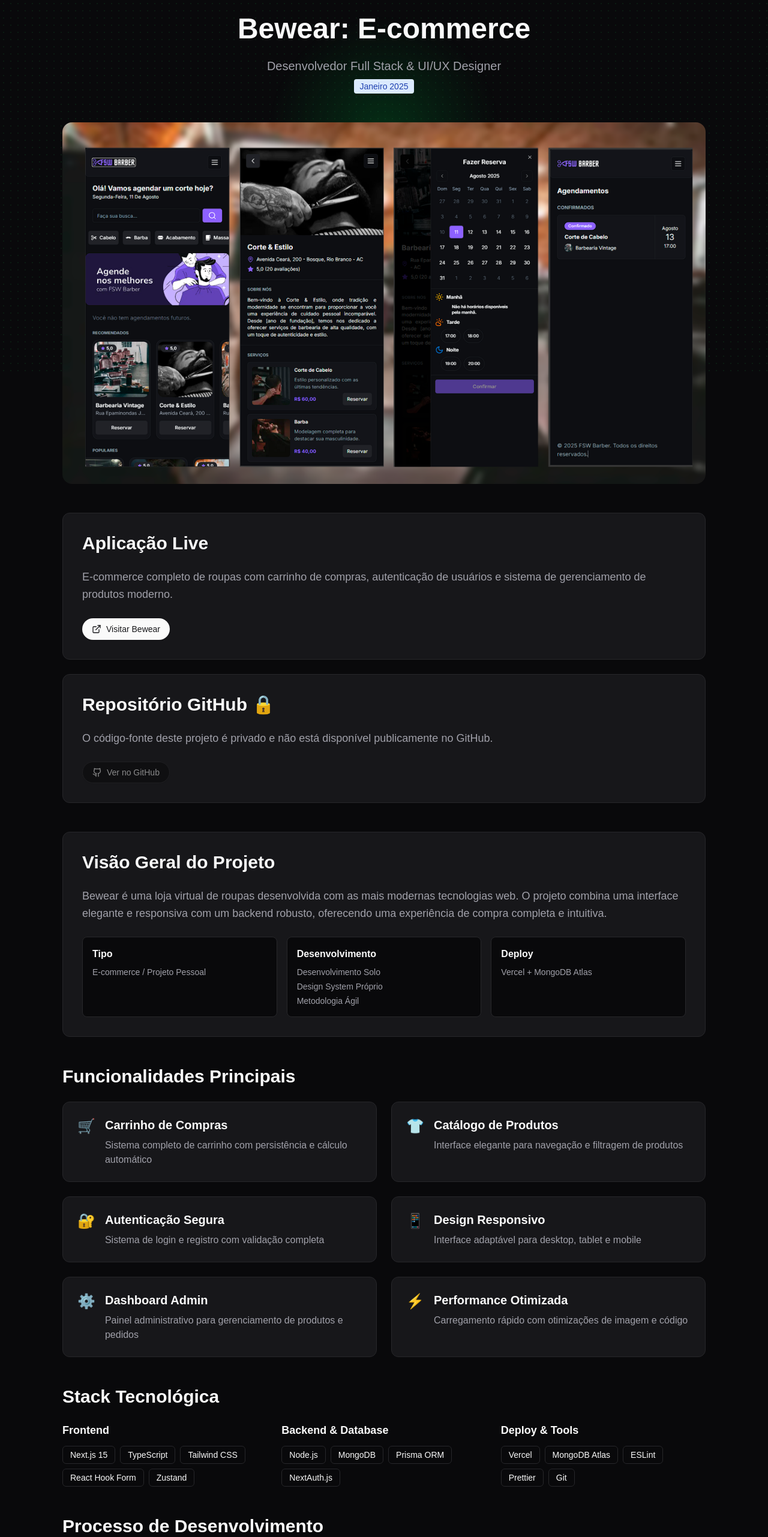
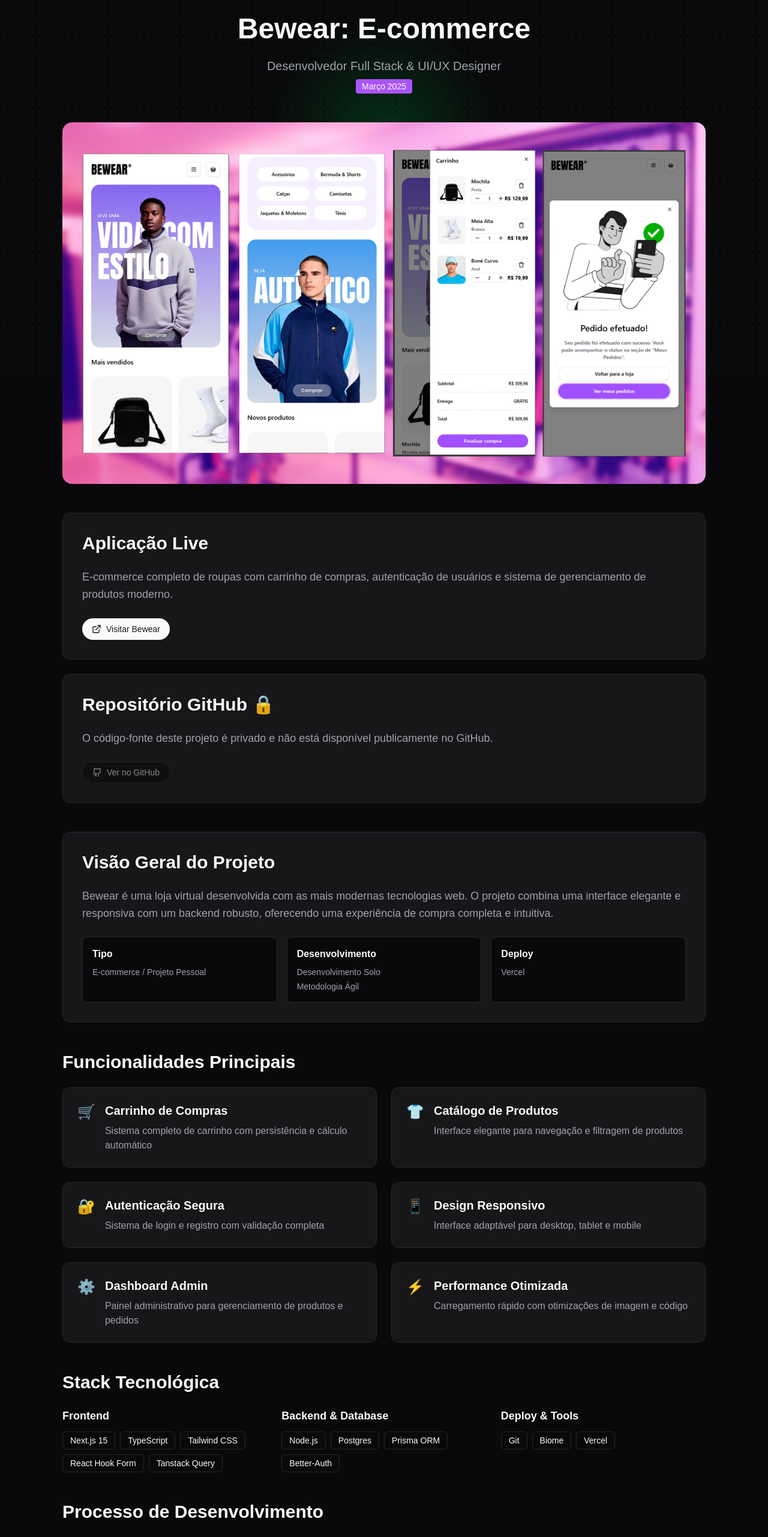
Before and after one commit to suknaic/fsuknaic.github.io, a Next.js app: page /projetos/detalhes/bewear in a window 1280 px wide. Shown: the part 180-2743 px from the top of the page at 60% size. Built offline with nearby package versions, Linux system fonts and the light colour scheme.

Commit message:
Atualizar detalhes do projeto Bewear e corrigir links

```diff
--- a/app/page.tsx
+++ b/app/page.tsx
@@ -1,9 +1,5 @@
 "use client";
 import BentoGrid from "@/components/bento_grid/bento_grid";
-// import FloatIcons from "@/components/hero/floating-icons";
-
-// import { Button } from "@/components/ui/button";
-// import Image from "next/image";
 
 export default function Home() {
   return (
--- a/app/projetos/detalhes/bewear/page.tsx
+++ b/app/projetos/detalhes/bewear/page.tsx
@@ -43,8 +43,8 @@
               Desenvolvedor Full Stack & UI/UX Designer
             </p>
             <div className="flex items-center justify-center gap-2 text-muted-foreground">
-              <span className="bg-blue-100 text-blue-800 text-sm font-medium px-2.5 py-0.5 rounded">
-                Janeiro {currentYear}
+              <span className="bg-purple-500 text-white text-sm font-medium px-2.5 py-0.5 rounded">
+                Março {currentYear}
               </span>
             </div>
           </div>
@@ -53,7 +53,7 @@
         {/* Hero Image */}
         <div className="relative aspect-video rounded-2xl overflow-hidden">
           <Image
-            src="/projects/fsk-barber.png"
+            src="/projects/bewearpreview.png"
             fill
             alt="Project preview"
             className="object-cover"
@@ -112,8 +112,8 @@
         <section className="space-y-6 bg-muted/50 p-8 rounded-xl border">
           <h2 className="text-3xl font-bold">Visão Geral do Projeto</h2>
           <p className="text-lg leading-relaxed text-muted-foreground">
-            Bewear é uma loja virtual de roupas desenvolvida com as mais
-            modernas tecnologias web. O projeto combina uma interface elegante e
+            Bewear é uma loja virtual desenvolvida com as mais modernas
+            tecnologias web. O projeto combina uma interface elegante e
             responsiva com um backend robusto, oferecendo uma experiência de
             compra completa e intuitiva.
           </p>
@@ -128,15 +128,12 @@
               <h3 className="font-semibold mb-2">Desenvolvimento</h3>
               <div className="text-sm text-muted-foreground space-y-1">
                 <p>Desenvolvimento Solo</p>
-                <p>Design System Próprio</p>
                 <p>Metodologia Ágil</p>
               </div>
             </div>
             <div className="p-4 bg-background rounded-lg border">
               <h3 className="font-semibold mb-2">Deploy</h3>
-              <p className="text-sm text-muted-foreground">
-                Vercel + MongoDB Atlas
-              </p>
+              <p className="text-sm text-muted-foreground">Vercel</p>
             </div>
           </div>
         </section>
@@ -215,7 +212,7 @@
                   "TypeScript",
                   "Tailwind CSS",
                   "React Hook Form",
-                  "Zustand",
+                  "Tanstack Query",
                 ].map((tech) => (
                   <Badge
                     key={tech}
@@ -230,7 +227,7 @@
             <div className="space-y-3">
               <h3 className="text-lg font-semibold">Backend & Database</h3>
               <div className="flex flex-wrap gap-2">
-                {["Node.js", "MongoDB", "Prisma ORM", "NextAuth.js"].map(
+                {["Node.js", "Postgres", "Prisma ORM", "Better-Auth"].map(
                   (tech) => (
                     <Badge
                       key={tech}
@@ -246,8 +243,7 @@
             <div className="space-y-3">
               <h3 className="text-lg font-semibold">Deploy & Tools</h3>
               <div className="flex flex-wrap gap-2">
-                {["Vercel", "MongoDB Atlas", "ESLint", "Prettier", "Git"].map(
-                  (tech) => (
+                {["Git", "Biome", "Vercel"].map((tech) => (
                   <Badge
                     key={tech}
                     variant="outline"
@@ -255,8 +251,7 @@
                   >
                     {tech}
                   </Badge>
-                  )
-                )}
+                ))}
               </div>
             </div>
           </div>
--- a/app/projetos/page.tsx
+++ b/app/projetos/page.tsx
@@ -9,7 +9,7 @@
       <div className="grid grid-flow-row gap-10 order-2 sm:order-1">
         <div>
           <ProjectCard
-            link="/projects/projectDetails/uniThrift"
+            link="/projetos/detalhes/bewear"
             live="https://bewear-three.vercel.app"
             title="Bewear"
             description="Bewear loja de roupas online"
--- a/components/bento_grid/bento_grid.tsx
+++ b/components/bento_grid/bento_grid.tsx
@@ -92,7 +92,7 @@
                   alt="project image"
                 />
               </div>
-              <Link href="/projects">
+              <Link href="/projetos">
                 <div>
                   {/* <Image src={`/bg1.png`} width={100} height={100} alt="cover" /> */}
                   <h2 className="text-sm font-normal uppercase opacity-50">
--- a/next.config.ts
+++ b/next.config.ts
@@ -2,14 +2,14 @@
 
 const nextConfig: NextConfig = {
   /* config options here */
-  // webpack(config) {
-  //   config.module.rules.push({
-  //     test: /\.svg$/,
-  //     use: ["@svgr/webpack"],
-  //   });
-  //   return config;
-  // },
-  output: "export",
+  webpack(config) {
+    config.module.rules.push({
+      test: /\.svg$/,
+      use: ["@svgr/webpack"],
+    });
+    return config;
+  },
+
   reactStrictMode: true,
   // Para GitHub Pages - Como o repositório é fsuknaic.github.io, não precisamos de basePath
   basePath: "",
```
Also changed, not shown: public/projects/bewearpreview.png (added). Lines whose indentation alone changed are shown as unchanged.
